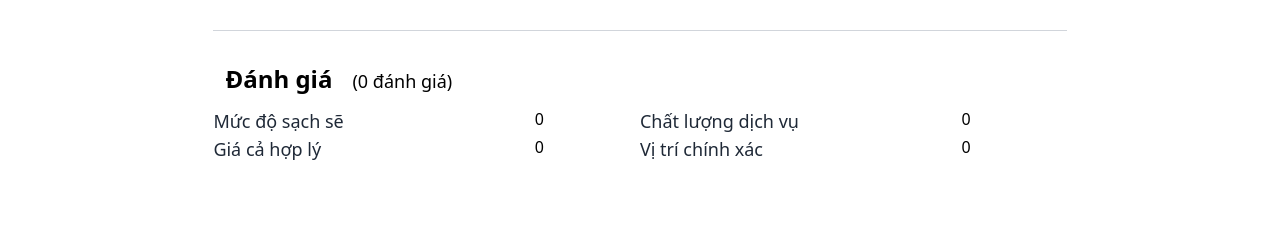
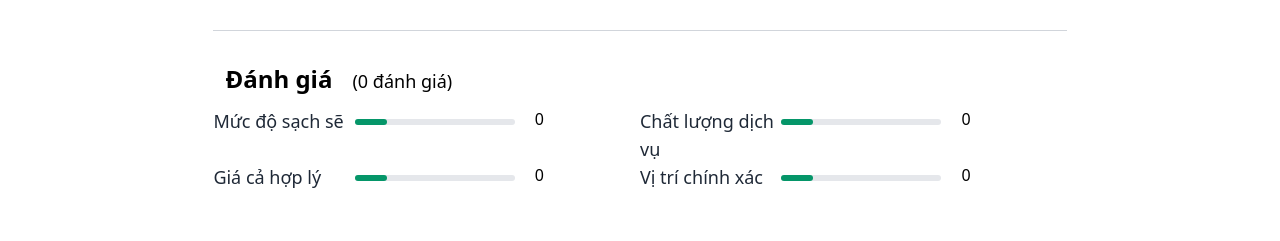
Before and after one commit to Phucbuaneee08/JHHomestay-FE, a React (Create React App) app: page /detail in a window 1280 px wide. Shown: the part 1098-1339 px from the top of the page. Built offline with nearby package versions, Linux system fonts and the light colour scheme; no server answers.

Commit message:
QA: hiển thị progress bar trong Rates

```diff
--- a/src/components/Detail/Information/Rates.js
+++ b/src/components/Detail/Information/Rates.js
@@ -1,21 +1,50 @@
 function Rates({cleanRate, serviceRate, valueRate, accuracyRate}) {
+    const showProgress = (rate) =>
+    {
+        return(
+             <div class="flex w-40 2xl:w-60 flex-row bg-gray-200 rounded-full h-1.5 mt-3 mr-5">
+                {rate<=1
+                ? (<div class="bg-green-600 rounded-full h-1.5 w-1/5" ></div>) :
+                    rate>1 && rate<=2
+                    ? (<div class="bg-green-600 rounded-full h-1.5 w-2/5" ></div>) :
+                        rate>2 && rate<=3
+                        ? (<div class="bg-green-600 rounded-full h-1.5 w-3/5" ></div>) :
+                            rate>3 && rate<=4
+                            ? (<div class="bg-green-600 rounded-full h-1.5 w-4/5" ></div>) :
+                            (<div class="bg-green-600 rounded-full h-1.5 w-full" ></div>)
+                }
+              </div>
+        )
+    }
     return (
         <div className="grid grid-cols-2">
             <span className="flex justify-between pr-24">
                 <p className="flex flex-row text-lg text-gray-800">Mức độ sạch sẽ </p>
-                <p className="flex flex-row"> {cleanRate}</p>
+                <div className="flex">
+                    {showProgress(cleanRate)}
+                    <p className="flex flex-row"> {cleanRate}</p>
+                </div>
             </span>
             <span className="flex justify-between pr-24">
                 <p className="flex flex-row text-lg text-gray-800"> Chất lượng dịch vụ </p>
-                <p className="flex flex-row"> {serviceRate}</p>
+                <div className="flex">
+                    {showProgress(serviceRate)}
+                    <p className="flex flex-row"> {serviceRate}</p>
+                </div>
             </span>
             <span className="flex justify-between pr-24">
                 <p className="flex flex-row text-lg text-gray-800"> Giá cả hợp lý </p>
-                <p className="flex flex-row"> {valueRate}</p>
+                <div className="flex">
+                    {showProgress(valueRate)}
+                    <p className="flex flex-row"> {valueRate}</p>
+                </div>
             </span>
             <span className="flex justify-between pr-24">
                 <p className="flex flex-row text-lg text-gray-800"> Vị trí chính xác </p>
-                <p className="flex flex-row"> {accuracyRate}</p>
+                <div className="flex">
+                    {showProgress(accuracyRate)}
+                    <p className="flex flex-row"> {accuracyRate}</p>
+                </div>
             </span>
         </div>
 
```
